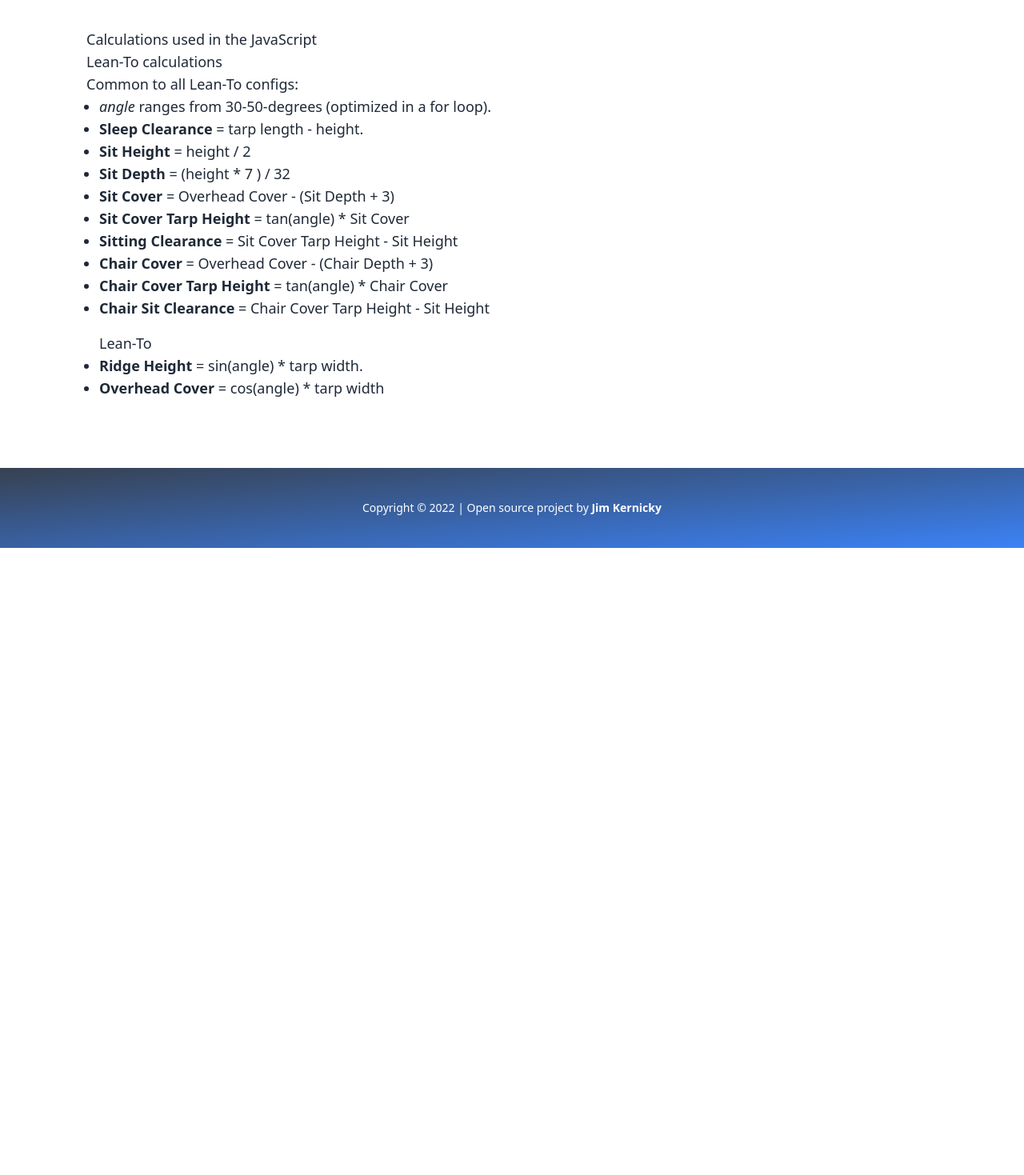
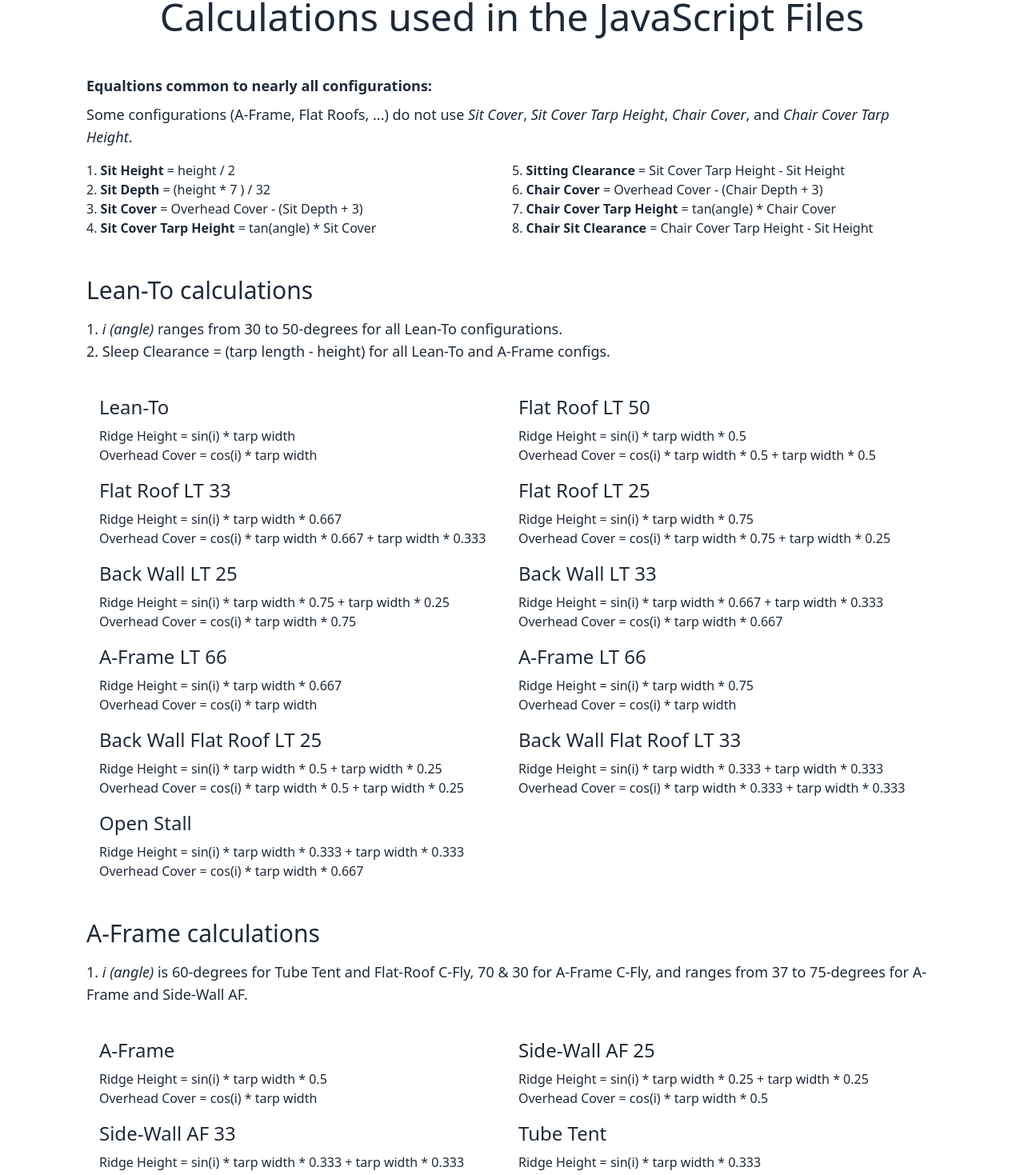
Before and after one commit to Kernix13/tarp-configurations, a React (Create React App) app: page /calcs in a window 1280 px wide. Shown: the part 115-1584 px from the top of the page at 80% size. Before the commit the page ends 800 px from the top, so only its background shows below. Built offline with nearby package versions, Linux system fonts and the light colour scheme.

Commit message:
Finished Calcs

```diff
--- a/src/AllCalcs.js
+++ b/src/AllCalcs.js
@@ -1,132 +1,141 @@
 const AllCalcs = [
   [
     {
+      id: 1,
       name: "Lean-To",
-      "Ridge Height": "sin(angle) * tarp width",
-      "Overhead Cover": "cos(angle) * tarp width"
+      "Ridge Height": "sin(i) * tarp width",
+      "Overhead Cover": "cos(i) * tarp width"
     },
     {
+      id: 2,
       name: "Flat Roof LT 50",
-      "Ridge Height": "sin(angle) * tarp width * 0.5",
-      "Overhead Cover": "cos(angle) * tarp width * 0.5 + tarp width * 0.5"
+      "Ridge Height": "sin(i) * tarp width * 0.5",
+      "Overhead Cover": "cos(i) * tarp width * 0.5 + tarp width * 0.5"
     },
     {
+      id: 3,
       name: "Flat Roof LT 33",
-      "Ridge Height": "sin(angle) * tarp width * 0.667",
-      "Overhead Cover": "cos(angle) * tarp width * 0.667 + tarp width * 0.333"
+      "Ridge Height": "sin(i) * tarp width * 0.667",
+      "Overhead Cover": "cos(i) * tarp width * 0.667 + tarp width * 0.333"
     },
     {
+      id: 4,
       name: "Flat Roof LT 25",
-      "Ridge Height": "sin(angle) * tarp width * 0.75",
-      "Overhead Cover": "cos(angle) * tarp width * 0.75 + tarp width * 0.25"
+      "Ridge Height": "sin(i) * tarp width * 0.75",
+      "Overhead Cover": "cos(i) * tarp width * 0.75 + tarp width * 0.25"
     },
     {
+      id: 5,
       name: "Back Wall LT 25",
-      "Ridge Height": "sin(angle) * tarp width * 0.75 + tarp width * 0.25",
-      "Overhead Cover": "cos(angle) * tarp width * 0.75"
+      "Ridge Height": "sin(i) * tarp width * 0.75 + tarp width * 0.25",
+      "Overhead Cover": "cos(i) * tarp width * 0.75"
     },
     {
+      id: 6,
       name: "Back Wall LT 33",
-      "Ridge Height": "sin(angle) * tarp width * 0.667 + tarp width * 0.333",
-      "Overhead Cover": "cos(angle) * tarp width * 0.667"
+      "Ridge Height": "sin(i) * tarp width * 0.667 + tarp width * 0.333",
+      "Overhead Cover": "cos(i) * tarp width * 0.667"
     },
     {
+      id: 7,
       name: "A-Frame LT 66",
-      "Ridge Height": "sin(angle) * tarp width * 0.667",
-      "Overhead Cover": "cos(angle) * tarp width"
+      "Ridge Height": "sin(i) * tarp width * 0.667",
+      "Overhead Cover": "cos(i) * tarp width"
     },
     {
+      id: 8,
       name: "A-Frame LT 66",
-      "Ridge Height": "sin(angle) * tarp width * 0.75",
-      "Overhead Cover": "cos(angle) * tarp width"
+      "Ridge Height": "sin(i) * tarp width * 0.75",
+      "Overhead Cover": "cos(i) * tarp width"
     },
     {
+      id: 9,
       name: "Back Wall Flat Roof LT 25",
-      "Ridge Height": "sin(angle) * tarp width * 0.5 + tarp width * 0.25",
-      "Overhead Cover": "cos(angle) * tarp width * 0.5 + tarp width * 0.25"
+      "Ridge Height": "sin(i) * tarp width * 0.5 + tarp width * 0.25",
+      "Overhead Cover": "cos(i) * tarp width * 0.5 + tarp width * 0.25"
     },
     {
+      id: 10,
       name: "Back Wall Flat Roof LT 33",
-      "Ridge Height": "sin(angle) * tarp width * 0.333 + tarp width * 0.333",
-      "Overhead Cover": "cos(angle) * tarp width * 0.333 + tarp width * 0.333"
+      "Ridge Height": "sin(i) * tarp width * 0.333 + tarp width * 0.333",
+      "Overhead Cover": "cos(i) * tarp width * 0.333 + tarp width * 0.333"
     },
     {
+      id: 11,
       name: "Open Stall",
-      "Ridge Height": "sin(angle) * tarp width * 0.333 + tarp width * 0.333",
-      "Overhead Cover": "cos(angle) * tarp width * 0.667"
+      "Ridge Height": "sin(i) * tarp width * 0.333 + tarp width * 0.333",
+      "Overhead Cover": "cos(i) * tarp width * 0.667"
     }
   ],
   [
     {
       name: "A-Frame",
-      "Ridge Height": "sin(angle) * tarp width * 0.5",
-      "Overhead Cover": "cos(angle) * tarp width"
+      "Ridge Height": "sin(i) * tarp width * 0.5",
+      "Overhead Cover": "cos(i) * tarp width"
     },
     {
       name: "Side-Wall AF 25",
-      "Ridge Height": "sin(angle) * tarp width * 0.25 + tarp width * 0.25",
-      "Overhead Cover": "cos(angle) * tarp width * 0.5"
+      "Ridge Height": "sin(i) * tarp width * 0.25 + tarp width * 0.25",
+      "Overhead Cover": "cos(i) * tarp width * 0.5"
     },
     {
       name: "Side-Wall AF 33",
-      "Ridge Height": "sin(angle) * tarp width * 0.333 + tarp width * 0.333",
-      "Overhead Cover": "cos(angle) * tarp width * 0.667"
+      "Ridge Height": "sin(i) * tarp width * 0.333 + tarp width * 0.333",
+      "Overhead Cover": "cos(i) * tarp width * 0.667"
     },
     {
       name: "Tube Tent",
-      "Ridge Height": "sin(angle) * tarp width * 0.333",
-      "Overhead Cover": "cos(angle) * tarp width * 0.667"
+      "Ridge Height": "sin(i) * tarp width * 0.333",
+      "Overhead Cover": "cos(i) * tarp width * 0.667"
     },
     {
       name: "Flat-Roof C-Fly",
-      "Ridge Height": "sin(angle) * tarp width * 0.333",
-      "Overhead Cover": "cos(angle) * tarp width * 0.333 + tarp width * 0.333"
+      "Ridge Height": "sin(i) * tarp width * 0.333",
+      "Overhead Cover": "cos(i) * tarp width * 0.333 + tarp width * 0.333"
     },
     {
       name: "A-Frame C-Fly",
-      "Ridge Height": "sin(angle) * tarp width * 0.333",
-      "Overhead Cover": "cos(angle1) * tarp width * 0.333 + cos(angle2) * tarp width * 0.333"
+      "Ridge Height": "sin(i) * tarp width * 0.333",
+      "Overhead Cover": "cos(i1) * tarp width * 0.333 + cos(i2) * tarp width * 0.333"
     }
   ],
   [
     {
       name: "Diamond",
       "Ridge Height": "height + 6",
-      "Overhead Cover": "cos(angle) * diagonal",
+      "Overhead Cover": "cos(i) * diagonal",
       "Sleep Clearance": "diagonal - height"
     },
     {
       name: "Hex Diamond",
-      "Ridge Height": "sin(angle) * tarp length",
-      "Overhead Cover": "cos(angle) * tarp length",
+      "Ridge Height": "sin(i) * tarp length",
+      "Overhead Cover": "cos(i) * tarp length",
       "Sleep Clearance": "diagonal - height"
     },
     {
       name: "Arrowhead Wedge",
-      "Ridge Height": "sin(angle) * diagonal",
+      "Ridge Height": "sin(i) * diagonal",
       "Overhead Cover": "tarp length / 2",
-      "Sleep Clearance": "cos(angle) * diagonal - height"
+      "Sleep Clearance": "cos(i) * diagonal - height"
     },
     {
-      name: "Plow Point 33",
-      "Ridge Height": "sin(angle) * diagonal",
-      "Overhead Cover": "cos(angle) * diagonal",
-      "Sleep Clearance": "cos(angle) * diagonal - height",
-      "Plow Point Side Cover": "cos(angle2) * diagonal",
-      angle2: "???"
+      name: "Plow Point",
+      "Ridge Height": "sin(i) * diagonal",
+      "Overhead Cover": "cos(i) * diagonal",
+      "Sleep Clearance": "cos(i) * diagonal - height"
     },
     {
       name: "Adirondack",
-      "Ridge Height": "(tarp length * 0.5) / sin(angle)",
-      "Overhead Cover": "cos(angle) * sqrt( 2 * length * length)",
-      "Sleep Clearance": "diagonal - height"
+      "Ridge Height": "(tarp length * 0.5) / sin(i)",
+      "Overhead Cover": "cos(i) * sqrt( 2 * length * length)",
+      "Sleep Clearance": "diagonal / 2 - height"
     }
   ],
   [
     {
       name: "Lavvu",
-      "Ridge Height": "sin(angle) * tarp length",
-      "Overhead Cover": "sin(angle) * tarp width / 3",
+      "Ridge Height": "sin(i) * tarp length",
+      "Overhead Cover": "sin(i) * tarp width / 3",
       "Sleep Clearance": "tarp width / 3 - height"
     },
     {
@@ -137,16 +146,16 @@ const AllCalcs = [
     },
     {
       name: "Bakers Wind Shed",
-      "Ridge Height": "sin(angle) * tarp length",
-      "Overhead Cover": "cos(angle) * tarp length",
+      "Ridge Height": "sin(i) * tarp length",
+      "Overhead Cover": "cos(i) * tarp length",
       "Sleep Clearance": "sqrt((tarp length * 0.5) * (tarp length * 0.5) * 2) - height",
       "Sleep Clear2": "tarp width / 2 - height"
     },
     {
-      name: "All Side Wall & Holden tents",
-      "Ridge Height": "sin(angle2) * tarp length",
-      "Overhead Cover": "cos(angle2) * tarp length",
-      "Sleep Clearance": "(tarp width - (0.375 * height) / (tan(angle1) * 2)) - height",
+      name: "All Side Wall & Holden tents:",
+      "Ridge Height": "sin(i2) * tarp length",
+      "Overhead Cover": "cos(i2) * tarp length",
+      "Sleep Clearance": "(tarp width - (0.375 * height) / (tan(i1) * 2)) - height",
       "Sleep Clear2": "tarp width - height"
     }
   ]
--- a/src/AllConfigs.js
+++ b/src/AllConfigs.js
@@ -395,7 +395,7 @@ const configObjects = [
         poles: 0,
         guylines: 0
       },
-      foldPoints: "Third and three-quarter points"
+      foldPoints: "Thirds, and maybe quarters"
     },
     {
       id: 24,
@@ -412,7 +412,7 @@ const configObjects = [
         poles: 0,
         guylines: 0
       },
-      foldPoints: "Third and three-quarter points"
+      foldPoints: "Thirds, and maybe quarters"
     },
     {
       id: 25,
@@ -429,7 +429,7 @@ const configObjects = [
         poles: 0,
         guylines: 0
       },
-      foldPoints: "Third and three-quarter points"
+      foldPoints: "Thirds, and maybe quarters"
     },
     {
       id: 26,
@@ -536,7 +536,7 @@ const configObjects = [
     {
       id: 32,
       name: "Bakers Wind Shed",
-      notes: "You can fold at the 1/4 and 3/4 or the 1/3 and 2/3 points. The 1/4 points gives a lean angle of 27.5 degrees.",
+      notes: "You can fold at the 1/4 and 3/4 or the 1/3 and 2/3 points. Lean angle of 27.5 degrees. Consider sleeping on the diagonal.",
       imgUrl: "",
       tarps: "Rectangle 1:2",
       angles: 27.5,
--- a/src/pages/Calcs.js
+++ b/src/pages/Calcs.js
@@ -1,53 +1,105 @@
-import React from "react";
+import AllCalcs from "../AllCalcs";
+// console.log(Object.keys(AllCalcs[0][0]));
 
 function Calcs() {
   return (
     <div>
-      <h1>Calculations used in the JavaScript</h1>
-      <h2>Lean-To calculations</h2>
-      <p>Common to all Lean-To configs:</p>
-      <ul className="list-disc ml-4">
+      <h1 className="text-5xl text-center mb-12">Calculations used in the JavaScript Files</h1>
+      <p className="font-bold mb-2">Equaltions common to nearly all configurations:</p>
+      <p className="mb-4">
+        Some configurations (A-Frame, Flat Roofs, ...) do not use <span className="italic">Sit Cover</span>, <span className="italic">Sit Cover Tarp Height</span>, <span className="italic">Chair Cover</span>, and <span className="italic">Chair Cover Tarp Height</span>.
+      </p>
+      <div className="flex flex-col lg:flex-row">
+        <ul className="text-base basis-1/2">
           <li>
-          <span className="italic">angle</span> ranges from 30-50-degrees (optimized in a for loop).
+            1. <span className="font-semibold">Sit Height</span> = height / 2
           </li>
           <li>
-          <span className="font-semibold">Sleep Clearance</span> = tarp length - height.
+            2. <span className="font-semibold">Sit Depth</span> = (height * 7 ) / 32
           </li>
           <li>
-          <span className="font-semibold">Sit Height</span> = height / 2
+            3. <span className="font-semibold">Sit Cover</span> = Overhead Cover - (Sit Depth + 3)
           </li>
           <li>
-          <span className="font-semibold">Sit Depth</span> = (height * 7 ) / 32
+            4. <span className="font-semibold">Sit Cover Tarp Height</span> = tan(angle) * Sit Cover
+          </li>
+        </ul>
+        <ul className="text-base basis-1/2">
+          <li>
+            5. <span className="font-semibold">Sitting Clearance</span> = Sit Cover Tarp Height - Sit Height
           </li>
           <li>
-          <span className="font-semibold">Sit Cover</span> = Overhead Cover - (Sit Depth + 3)
+            6. <span className="font-semibold">Chair Cover</span> = Overhead Cover - (Chair Depth + 3)
           </li>
           <li>
-          <span className="font-semibold">Sit Cover Tarp Height</span> = tan(angle) * Sit Cover
+            7. <span className="font-semibold">Chair Cover Tarp Height</span> = tan(angle) * Chair Cover
           </li>
           <li>
-          <span className="font-semibold">Sitting Clearance</span> = Sit Cover Tarp Height - Sit Height
-        </li>
-        <li>
-          <span className="font-semibold">Chair Cover</span> = Overhead Cover - (Chair Depth + 3)
-        </li>
-        <li>
-          <span className="font-semibold">Chair Cover Tarp Height</span> = tan(angle) * Chair Cover
-        </li>
-        <li>
-          <span className="font-semibold">Chair Sit Clearance</span> = Chair Cover Tarp Height - Sit Height
+            8. <span className="font-semibold">Chair Sit Clearance</span> = Chair Cover Tarp Height - Sit Height
           </li>
         </ul>
-      <ul className="list-disc mt-4 ml-4">
-        {/* These need to be in a map() function */}
-        <h3>Lean-To</h3>
-        <li>
-          <span className="font-semibold">Ridge Height</span> = sin(angle) * tarp width.
-        </li>
-        <li>
-          <span className="font-semibold">Overhead Cover</span> = cos(angle) * tarp width
-        </li>
-      </ul>
+      </div>
+      <h2 className="text-3xl mt-12 mb-1">Lean-To calculations</h2>
+      <p className="mt-4">
+        1. <span className="italic">i (angle)</span> ranges from 30 to 50-degrees for all Lean-To configurations.
+      </p>
+      <p>2. Sleep Clearance = (tarp length - height) for all Lean-To and A-Frame configs.</p>
+      <div className="flex flex-col flex-wrap mt-6 mx-2 md:flex-row">
+        {AllCalcs[0].map((item, i) => (
+          <div key={i} className="basis-6/12 px-2">
+            <h3 className="text-2xl mt-4 mb-2">{item.name}</h3>
+            <p className="text-base">Ridge Height = {item["Ridge Height"]}</p>
+            <p className="text-base">Overhead Cover = {item["Overhead Cover"]}</p>
+          </div>
+        ))}
+      </div>
+
+      <h2 className="text-3xl mt-12 mb-1">A-Frame calculations</h2>
+      <p className="mt-4">
+        1. <span className="italic">i (angle)</span> is 60-degrees for Tube Tent and Flat-Roof C-Fly, 70 &amp; 30 for A-Frame C-Fly, and ranges from 37 to 75-degrees for A-Frame and Side-Wall AF.
+      </p>
+      <div className="flex flex-col flex-wrap mt-6 mx-2 md:flex-row">
+        {AllCalcs[1].map((item, i) => (
+          <div key={i} className="basis-6/12 px-2">
+            <h3 className="text-2xl mt-4 mb-2">{item.name}</h3>
+            <p className="text-base">Ridge Height = {item["Ridge Height"]}</p>
+            <p className="text-base">Overhead Cover = {item["Overhead Cover"]}</p>
+          </div>
+        ))}
+      </div>
+
+      <h2 className="text-3xl mt-8 mb-1">Diagonal calculations</h2>
+      <p className="mt-4">
+        1. <span className="italic">i (angle)</span> is 22.5 for ArrowHead Wedge, 33 for Plow Point, and 45 for Adirondack. The angle for Diamond ranges from 45 to 75-degrees, and 45 to 60-degrees for Hex Diamond.
+      </p>
+      <div className="flex flex-col flex-wrap mt-6 mx-2 md:flex-row">
+        {AllCalcs[2].map((item, i) => (
+          <div key={i} className="basis-6/12 px-2">
+            <h3 className="text-2xl mt-4 mb-2">{item.name}</h3>
+            <p className="text-base">Ridge Height = {item["Ridge Height"]}</p>
+            <p className="text-base">Overhead Cover = {item["Overhead Cover"]}</p>
+            <p className="text-base">Sleep Clearance = {item["Sleep Clearance"]}</p>
+          </div>
+        ))}
+      </div>
+
+      <h2 className="text-3xl mt-12 mb-1">Tent calculations</h2>
+      <p className="mt-4">
+        1a. <span className="italic">i (angle)</span> is all over the place for these configs: Bakers Wind Shed 27.5, Lavvu 60, and Miners Tent 67.5. The Side-Wall LT and Holden configs for each rectangle ration have 2 angles: 1. for the side walls, 2. for the main lean.
+      </p>
+      <p className="mt-2">
+        1b. <span className="italic">Side-Wall LT and Holden Tent angles: </span> Side-Wall LT 1:2 60, 33.3 | Side-Wall LT 3:5 55, 29 | Side-Wall LT 2:3 58, 27 | Holden Tent 1:2 50, 45 | Holden Tent 3:5 45, 40 | Holden Tent 2:3 56, 38 | Holden Tent 3:4 55, 33 | Holden Tent 4:5 58, 300 |
+      </p>
+      <div className="flex flex-col flex-wrap mt-6 mx-2 md:flex-row">
+        {AllCalcs[3].map((item, i) => (
+          <div key={i} className="basis-6/12 px-2">
+            <h3 className="text-2xl mt-4 mb-2">{item.name}</h3>
+            <p className="text-base">Ridge Height = {item["Ridge Height"]}</p>
+            <p className="text-base">Overhead Cover = {item["Overhead Cover"]}</p>
+            <p className="text-base">Sleep Clearance = {item["Sleep Clearance"]}</p>
+          </div>
+        ))}
+      </div>
     </div>
   );
 }
```
Also changed, not shown: 1 other file (tests, documents, lock files or other folders). Lines whose indentation alone changed are shown as unchanged.
